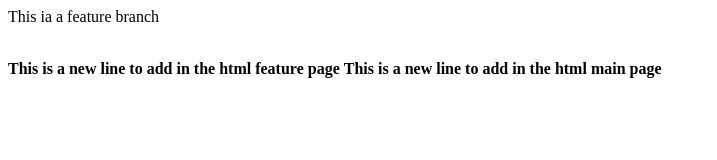
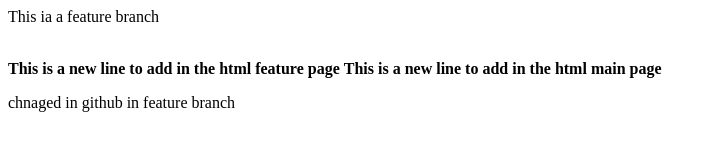
Before and after one commit to rahul100av/localrepo, a plain HTML site: page index.html in a window 1280 px wide. Shown: the whole page, without its empty margins (0-717 px from the left). Drawn offline with Linux system fonts and the light colour scheme.

Commit message:
Update index.html

```diff
--- a/index.html
+++ b/index.html
@@ -3,4 +3,5 @@
     <br>
     <b>This is a new line to add in the html feature page</b>
     <b>This is a new line to add in the html main page</b>
+    <p>chnaged in github in feature branch</p>
 </Html>
```
